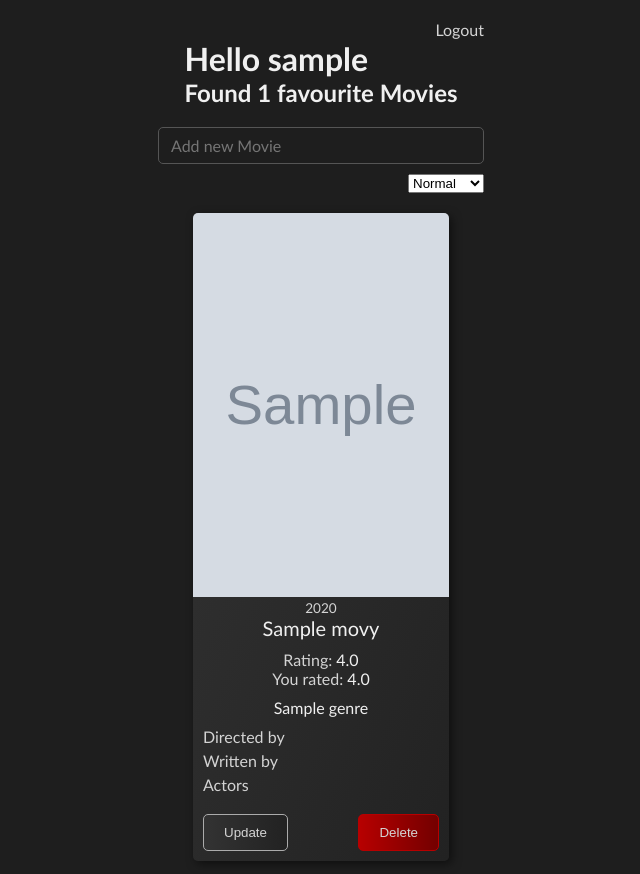
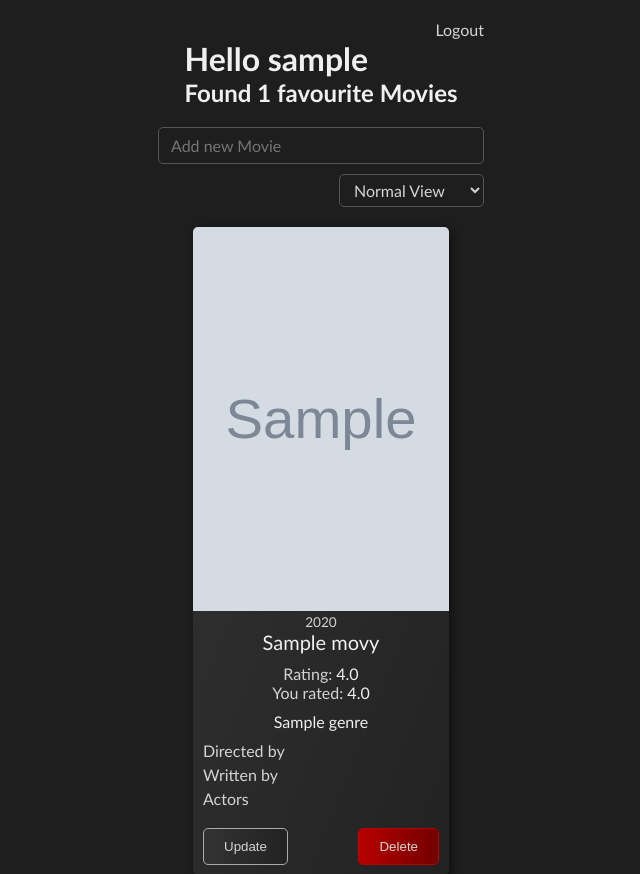
Before and after one commit to Raffa139/MovieLibrary, a Flask app: page /users/1 in a window 1280 px wide. Shown: the top 874 px of the page, without its empty margins (319-959 px from the left). Run offline with Flask 3, Linux system fonts and the light colour scheme; tables that the repository leaves empty hold one stand-in row (values such as "Sample post"); grey boxes marked "Sample" are stand-in pictures.

Commit message:
Adjust styling of recommendations button & view mode dropdown

```diff
--- a/static/styles.css
+++ b/static/styles.css
@@ -180,6 +180,12 @@ h1, h2, h3 {
     align-items: center;
     gap: 10px;
     margin-bottom: 20px;
+}
+
+.movie-list-controls {
+    display: flex;
+    gap: 5px;
+    align-self: flex-end;
 }
 
 .movie-grid {
@@ -383,6 +389,29 @@ input[type="text"]:focus {
     box-shadow: 0 0 0 2px rgba(var(--accent-hover-rgb), 0.3);
 }
 
+select {
+    background-color: var(--bg-secondary);
+    color: var(--text-primary);
+    border: 1px solid var(--border-light);
+    border-radius: var(--border-radius);
+    padding: 5px 10px;
+    font-family: inherit;
+    font-size: 1em;
+    cursor: pointer;
+    transition: all 300ms ease;
+}
+
+select:focus {
+    outline: none;
+    border-color: var(--accent-hover);
+    box-shadow: 0 0 0 2px rgba(var(--accent-hover-rgb), 0.3);
+}
+
+select option {
+    background-color: var(--bg-primary);
+    color: var(--text-primary);
+}
+
 .message {
     position: absolute;
     top: 20px;
--- a/templates/user_movies.html
+++ b/templates/user_movies.html
@@ -29,16 +29,17 @@ User Movies
             </div>
         </div>
 
-        <select id="movie-view" style="align-self: flex-end">
-            <option value="compact">Compact</option>
-            <option value="normal" selected>Normal</option>
-            <option value="wide">Wide</option>
-        </select>
+        <div class="movie-list-controls">
+            {% if user_movies|length >= start_recommendations %}
+            <input type="button" onclick="handleRecommendations()" value="Recommendations">
+            {% endif %}
 
-        {% if user_movies|length >= start_recommendations %}
-        <input type="button" onclick="handleRecommendations()" value="Recommendations"
-               style="align-self: flex-end">
-        {% endif %}
+            <select id="movie-view">
+                <option value="compact">Compact View</option>
+                <option value="normal" selected>Normal View</option>
+                <option value="wide">Wide View</option>
+            </select>
+        </div>
     </div>
 
     <div id="favourites-movie-grid" class="movie-grid">
```
Lines whose indentation alone changed are shown as unchanged.
